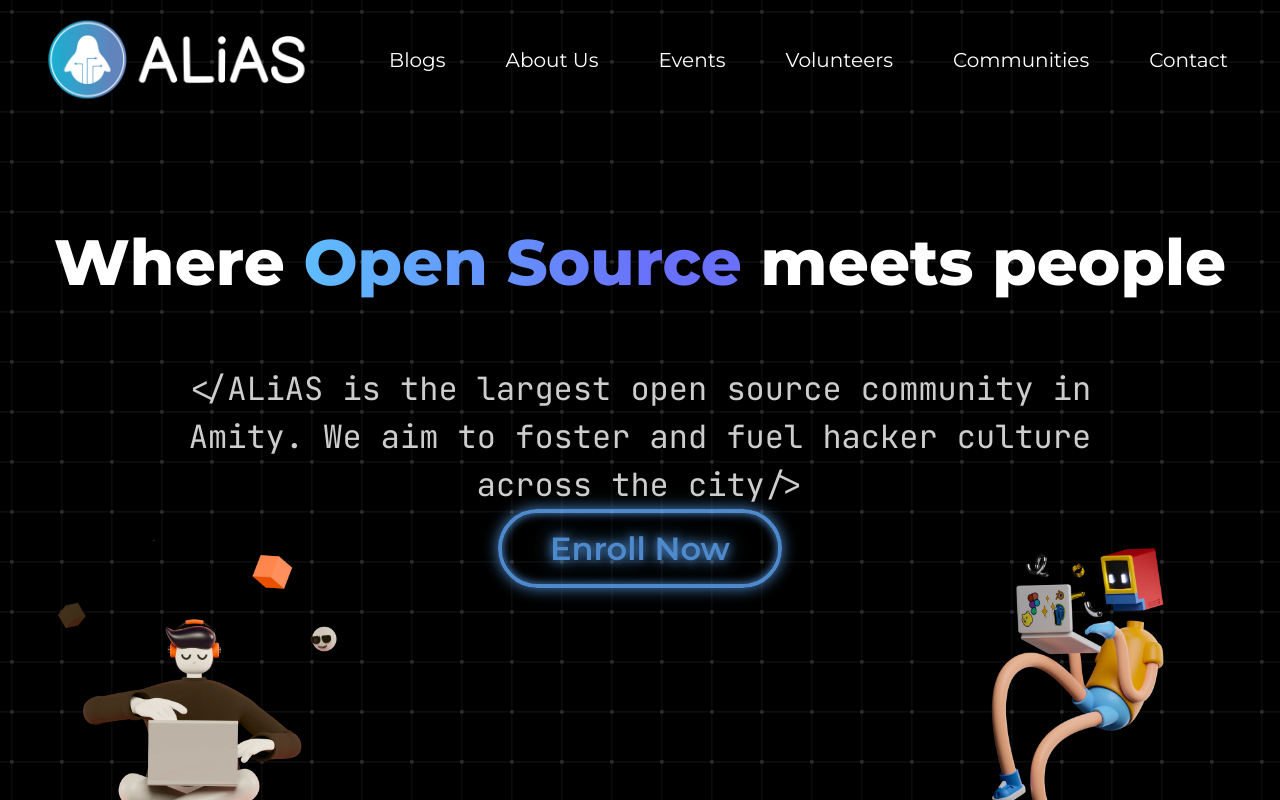
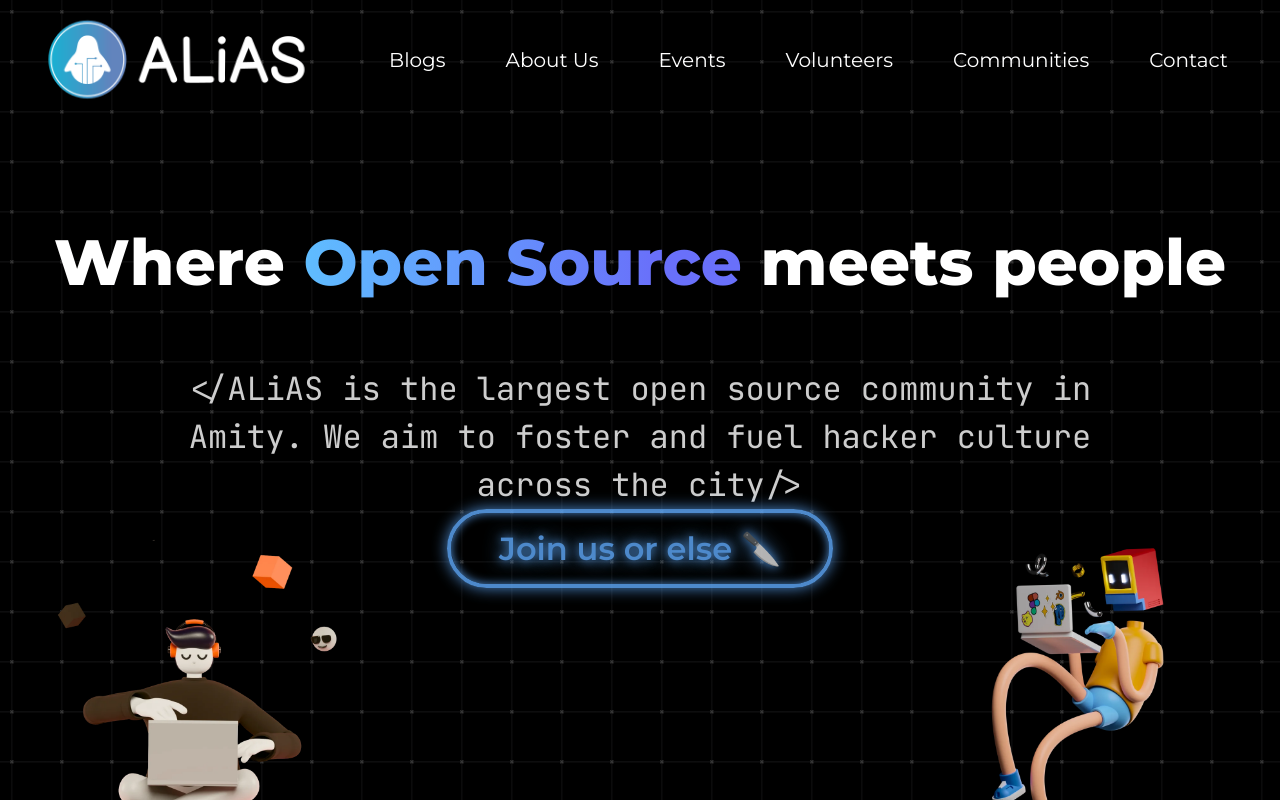
Before and after one commit to asetalias/asetalias.github.io, a React (Vite) app: page / in a window 1280 px wide. Shown: the top 800 px of the page. Built offline with nearby package versions, Linux system fonts and the light colour scheme.

Commit message:
feat(hero): change the form button text

```diff
--- a/src/components/Hero/Hero.jsx
+++ b/src/components/Hero/Hero.jsx
@@ -26,7 +26,7 @@
           <div className={styles.hero__btn_container}>
             <button className={styles.hero__button}>
               <a href="https://bit.ly/joinalias" target="_blank" rel="noreferrer">
-                Enroll Now
+                Join us or else 🔪
               </a>
             </button>
           </div>
```
